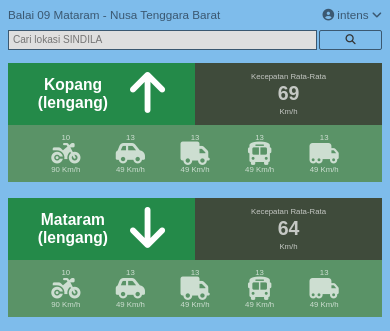
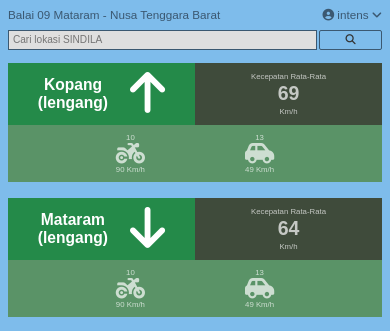
Before and after one commit to imambungo/dashboard-plato, a website built with Parcel: page src/index.html in a window 390 px wide. Shown: the top 331 px of the page. Built offline with nearby package versions, Linux system fonts and the light colour scheme; grey boxes are pictures that could not be loaded.

Commit message:
hanya mobil dan motor

```diff
--- a/src/index.html
+++ b/src/index.html
@@ -52,21 +52,6 @@
           <i class="fas fa-car-side"></i>
           <div>49 Km/h</div>
         </div>
-        <div>
-          <div>13</div>
-          <i class="fas fa-truck"></i>
-          <div>49 Km/h</div>
-        </div>
-        <div>
-          <div>13</div>
-          <i class="fas fa-bus"></i>
-          <div>49 Km/h</div>
-        </div>
-        <div>
-          <div>13</div>
-          <i class="fas fa-truck-moving"></i>
-          <div>49 Km/h</div>
-        </div>
       </div>
     </div>
     <div class="detail-kendaraan detail-mataram">
@@ -92,21 +77,6 @@
         <div>
           <div>13</div>
           <i class="fas fa-car-side"></i>
-          <div>49 Km/h</div>
-        </div>
-        <div>
-          <div>13</div>
-          <i class="fas fa-truck"></i>
-          <div>49 Km/h</div>
-        </div>
-        <div>
-          <div>13</div>
-          <i class="fas fa-bus"></i>
-          <div>49 Km/h</div>
-        </div>
-        <div>
-          <div>13</div>
-          <i class="fas fa-truck-moving"></i>
           <div>49 Km/h</div>
         </div>
       </div>
```
